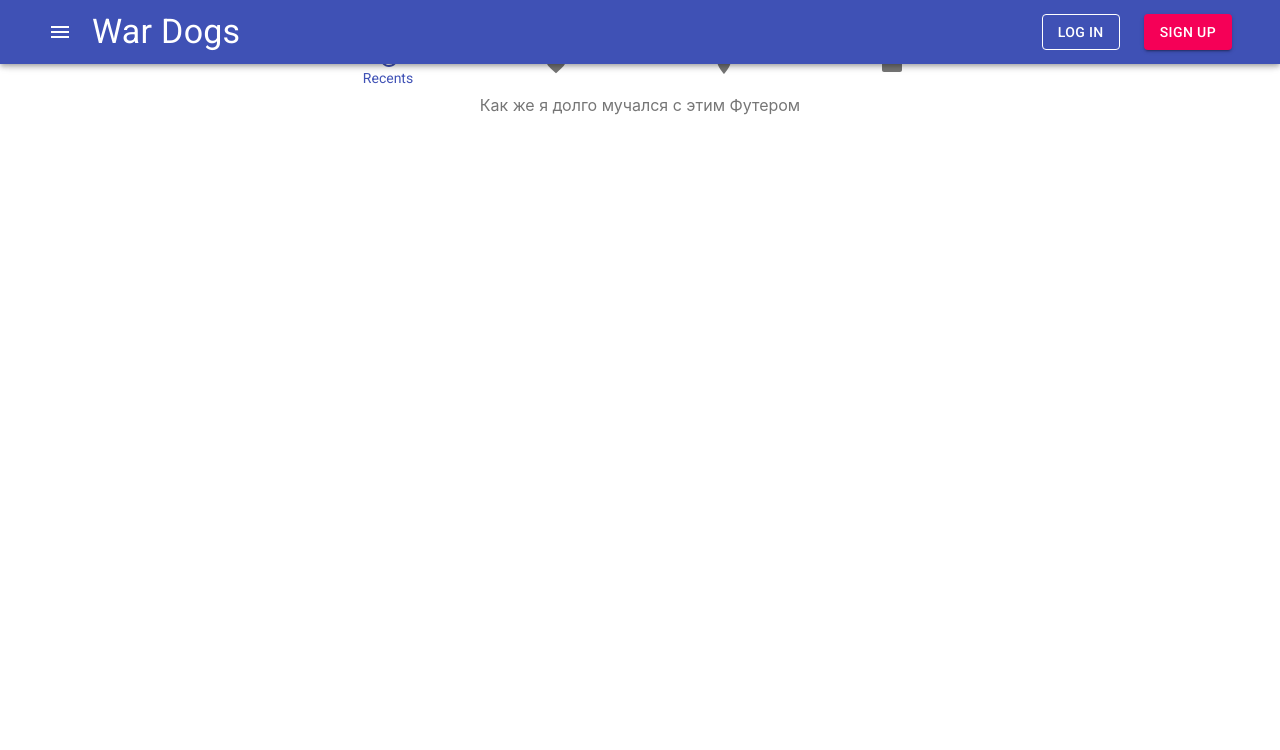
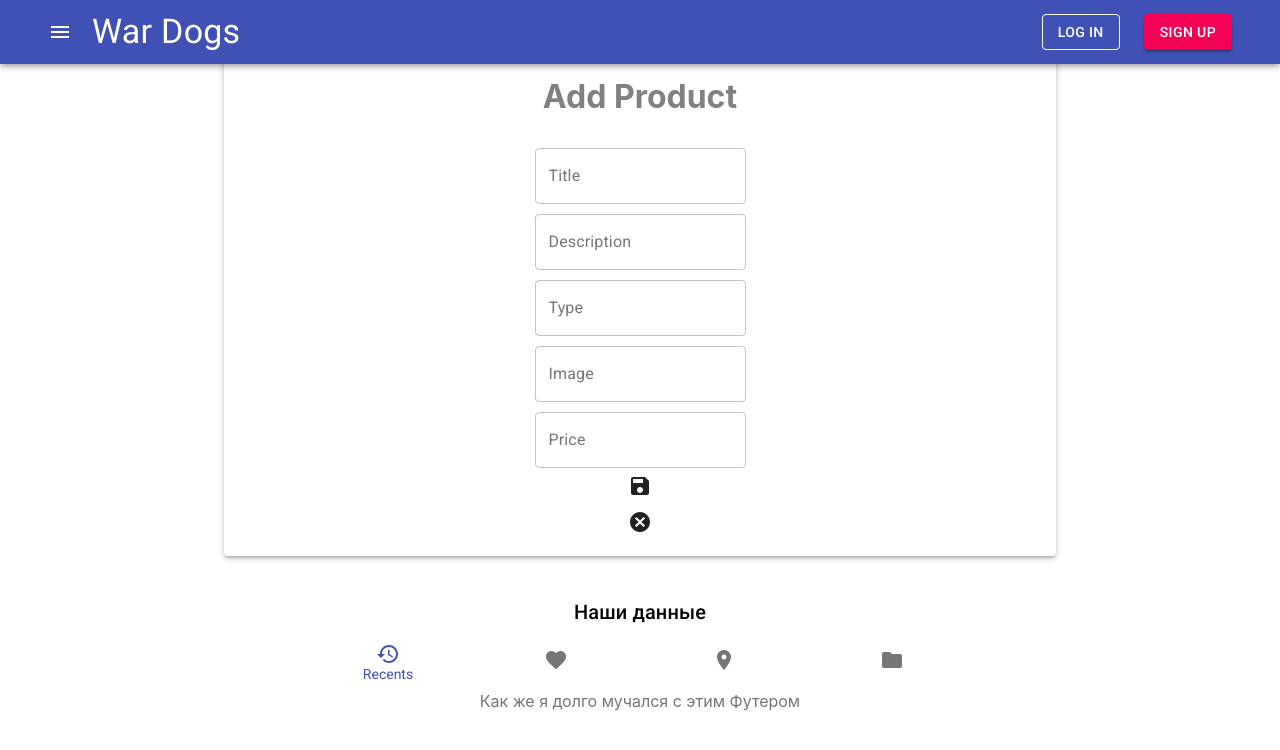
Before and after one commit to SanzharKadyrkulov/Online_games_shop, a React (Create React App) app: page /addproduct in a window 1280 px wide. Shown: the top 750 px of the page. Built offline with nearby package versions, Linux system fonts and the light colour scheme.

Commit message:
create Admin

```diff
--- a/db.json
+++ b/db.json
@@ -4,36 +4,42 @@
             "title": "Block Pistol",
             "describtion":"Пушка заряженная не стреляет , Представляет , но не стреляет!",
             "image":"https://encrypted-tbn0.gstatic.com/images?q=tbn:ANd9GcQTGS2r8QAF2edWG9F55mThLxYF9jmNPRDyZ3R_EuFTNFhgrtWp9v7OmgwQHaRNQMB4kyE&usqp=CAU",
+            "type": "ПП",
             "id": 1
         },
         {
             "title": "Block Pistol",
             "describtion":"Пушка заряженная не стреляет , Представляет , но не стреляет!",
             "image":"https://encrypted-tbn0.gstatic.com/images?q=tbn:ANd9GcQTGS2r8QAF2edWG9F55mThLxYF9jmNPRDyZ3R_EuFTNFhgrtWp9v7OmgwQHaRNQMB4kyE&usqp=CAU",
+            "type": "ПП",
             "id": 2
         },
         {
             "title": "Block Pistol",
             "describtion":"Пушка заряженная не стреляет , Представляет , но не стреляет!",
             "image":"https://encrypted-tbn0.gstatic.com/images?q=tbn:ANd9GcQTGS2r8QAF2edWG9F55mThLxYF9jmNPRDyZ3R_EuFTNFhgrtWp9v7OmgwQHaRNQMB4kyE&usqp=CAU",
+            "type": "ПП",
             "id": 3
         },
         {
             "title": "Block Pistol",
             "describtion":"Пушка заряженная не стреляет , Представляет , но не стреляет!",
             "image":"https://encrypted-tbn0.gstatic.com/images?q=tbn:ANd9GcQTGS2r8QAF2edWG9F55mThLxYF9jmNPRDyZ3R_EuFTNFhgrtWp9v7OmgwQHaRNQMB4kyE&usqp=CAU",
+            "type": "ПП",
             "id": 4
         },
         {
             "title": "Block Pistol",
             "describtion":"Пушка заряженная не стреляет , Представляет , но не стреляет!",
             "image":"https://encrypted-tbn0.gstatic.com/images?q=tbn:ANd9GcQTGS2r8QAF2edWG9F55mThLxYF9jmNPRDyZ3R_EuFTNFhgrtWp9v7OmgwQHaRNQMB4kyE&usqp=CAU",
+            "type": "ПП",
             "id": 5
         },
         {
             "title": "Block Pistol",
             "describtion":"Пушка заряженная не стреляет , Представляет , но не стреляет!",
             "image":"https://encrypted-tbn0.gstatic.com/images?q=tbn:ANd9GcQTGS2r8QAF2edWG9F55mThLxYF9jmNPRDyZ3R_EuFTNFhgrtWp9v7OmgwQHaRNQMB4kyE&usqp=CAU",
+            "type": "ПП",
             "id": 6
         }
     ]
--- /dev/null
+++ b/src/Admin/AddProduct.jsx
@@ -0,0 +1,112 @@
+import { Button, Container, makeStyles, Paper, TextField } from '@material-ui/core';
+import React from 'react';
+import { useState } from 'react';
+
+import SaveIcon from '@material-ui/icons/Save';
+import CancelIcon from '@material-ui/icons/Cancel';
+import { useProducts } from '../contexts/ProductContext';
+
+const useStyles = makeStyles(theme => ({
+    paper: {
+        padding: theme.spacing(2),
+        color: theme.palette.text.secondary,
+        margin: '40px auto',
+        maxWidth: 800
+    },
+    title: {
+        textAlign: "center",
+        color: "grey"
+    },
+    container: {
+        display: 'flex',
+        justifyContent: 'space-around',
+        color: 'black'
+    },
+    form: {
+        display: 'flex',
+        flexDirection: 'column'
+    },
+    textfield: {
+        marginTop: 10
+    }
+}))
+
+const AddProduct = () => {
+    const classes = useStyles()
+    const {addProduct, history} = useProducts()
+
+    const handleClick = async (product) => {
+        const data = await addProduct(product)
+        history.push('/')
+    }
+    const [product, setProduct] = useState({
+        title: "",
+        description: '',
+        image: '',
+        type: '',
+        price: 0,
+    })
+
+    const handleInp = (e) => {
+        let obj = {
+            ...product,
+            [e.target.name]: e.target.value
+        }
+        setProduct(obj)
+
+    }
+
+    return (
+        <Paper className = {classes.paper} elevation={3}>
+            <h1 className={classes.title}>Add Product</h1>
+            <Container className={classes.container}>
+                {/* <img width='370px' src={product.image ? product.image: 'https://encrypted-tbn0.gstatic.com/images?q=tbn:ANd9GcQbYqFDRbG4yyRvKGbVNNTVYr8kQqj3fvS5WQ&usqp=CAU'} alt="" /> */}
+                <form noValidate autoComplete='off' className={classes.form}>
+                <TextField
+                name="title"
+                variant="outlined"
+                label='Title'
+                className={classes.textfield}
+                onChange={handleInp}
+                />
+                <TextField
+                name="description"
+                variant="outlined"
+                label='Description'
+                onChange={handleInp}
+                className={classes.textfield}
+                />
+                <TextField
+                name="type"
+                variant="outlined"
+                label='Type'
+                onChange={handleInp}
+                className={classes.textfield}
+                />
+                <TextField
+                name="image"
+                variant="outlined"
+                label='Image'
+                onChange={handleInp}
+                className={classes.textfield}
+                />
+                <TextField
+                name="price"
+                variant="outlined"
+                label='Price'
+                onChange={handleInp}
+                className={classes.textfield}
+                />
+                <Button onClick ={() => handleClick(product)}>
+                    <SaveIcon/>
+                </Button>
+                <Button onClick ={() => history.push('/')}>
+                    <CancelIcon/>
+                </Button>
+                </form>
+            </Container>
+        </Paper>
+    );
+};
+
+export default AddProduct;
--- a/src/Routes/Routes.js
+++ b/src/Routes/Routes.js
@@ -1,5 +1,6 @@
 import React from 'react';
 import { BrowserRouter, Route, Switch } from 'react-router-dom';
+import AddProduct from '../Admin/AddProduct';
 import Footer from '../components/Footer/Footer';
 import Header from '../components/Header/Header';
 import Home from '../components/Home/Home';
@@ -12,6 +13,7 @@ const Routes = () => {
             <Header/>
             <Switch>
                 <Route exact path="/" component={Home}/>
+                <Route exact path='/addproduct' component={AddProduct}/>
             </Switch>
             <Footer/>
         </ProductContextProvider>
--- a/src/components/Home/ProductCard.jsx
+++ b/src/components/Home/ProductCard.jsx
@@ -61,6 +61,9 @@ const ProductCard = ({item}) => {
                       {item.title}
                     </Typography>
                     <Typography >
+                      {item.type}
+                    </Typography>
+                    <Typography >
                       {item.describtion}
                     </Typography>
                   </CardContent>
--- a/src/components/Home/ProductList.jsx
+++ b/src/components/Home/ProductList.jsx
@@ -1,7 +1,6 @@
 import { Button, CardActions, CardContent, Typography } from "@material-ui/core";
 import { Container } from "@material-ui/core";
 import React, { useContext, useEffect } from "react";
-import PlayCircleFilledIcon from '@material-ui/icons/PlayCircleFilled'
 import { makeStyles } from "@material-ui/core/styles";
 import { Paper } from "@material-ui/core";
 import { Grid } from "@material-ui/core";
```
Also changed, not shown: src/Admin/EditProduct.jsx (added).
